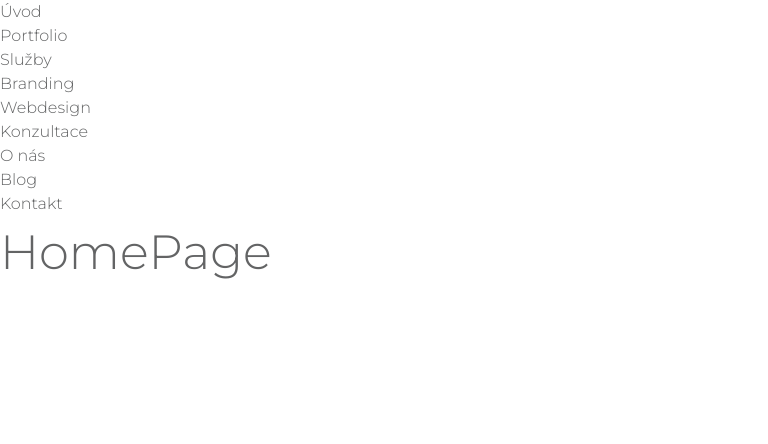
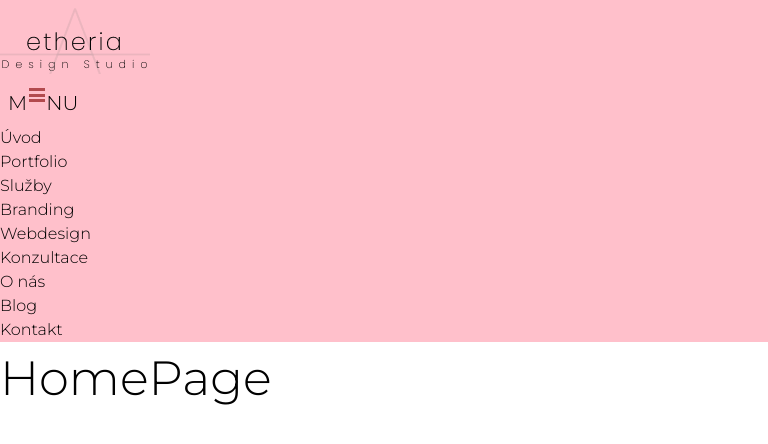
Before and after one commit to webcodes14/aetheria-studio, a React (Vite) app: page / in a window 768 px wide. Shown: the top 444 px of the page. Built offline with nearby package versions, Linux system fonts and the light colour scheme.

Commit message:
Edit mobile menu

```diff
--- a/src/components/MainNavigation.jsx
+++ b/src/components/MainNavigation.jsx
@@ -1,4 +1,7 @@
-import { NavLink } from "react-router";
+import { NavLink, Link } from "react-router";
+
+import LogoDefault from "../assets/Logo-default.png";
+import LogoScroll from "../assets/Logo-scroll.png";
 
 import classes from "../components/MainNavigation.module.css";
 
@@ -6,7 +9,22 @@ const MainNavigation = () => {
 
     return (
         <header>
-            <nav>
+            <div className={classes['nav-container']}>
+                <h1>
+                    <Link to='.'>
+                        <img src={LogoDefault} alt="Aetheria Design Studio" />
+                    </Link>
+                </h1>
+                <button type="button" className={classes['nav-menu-btn']}>
+                    <span>M</span>
+                    <span className={classes['menu-btn--flex']}>
+                        <span className={classes['btn__line']}></span>
+                        <span className={classes['btn__line']}></span>
+                        <span className={classes['btn__line']}></span>
+                    </span>
+                    <span>NU</span>
+                </button>
+                <nav className={classes['nav-wrapper']}>
                     <ul>
                         <li>
                             <NavLink
@@ -77,6 +95,7 @@ const MainNavigation = () => {
                         </li>
                     </ul>
                 </nav>
+            </div>
         </header>
     )
 }
--- a/src/components/MainNavigation.module.css
+++ b/src/components/MainNavigation.module.css
@@ -0,0 +1,32 @@
+
+
+@media screen and (max-width: 768px) {
+    .nav-menu-btn {
+        display: flex;
+        font-size: 1.25rem;
+        cursor: pointer;
+        padding: 0.5rem;
+    }
+
+    .nav-menu-btn .menu-btn--flex {
+        display: flex;
+        flex-direction: column;
+        align-items: center;
+        justify-content: center;
+        gap: 0.15rem;
+        margin: 0 0.1rem;
+    }
+
+    .nav-menu-btn .btn__line {
+        width: 1rem;
+        height: 0.2rem;
+        background-color: var(--c-red);
+        display: inline-block;
+    }
+}
+
+@media screen and (min-width: 768px) {
+    .nav-container {
+        background-color: pink;
+    }
+}
--- a/src/index.css
+++ b/src/index.css
@@ -1,7 +1,9 @@
 @import "tailwindcss";
 
 :root {
-    --default-text: #636465;
+    --c-white: #ffffff;
+    --c-black: #1A1A1A;
+    --c-red: #B24A4E;
 }
 
 html {
```
Also changed, not shown: src/assets/Logo-default.png (added), src/assets/Logo-scroll.png (added). Lines whose indentation alone changed are shown as unchanged.
